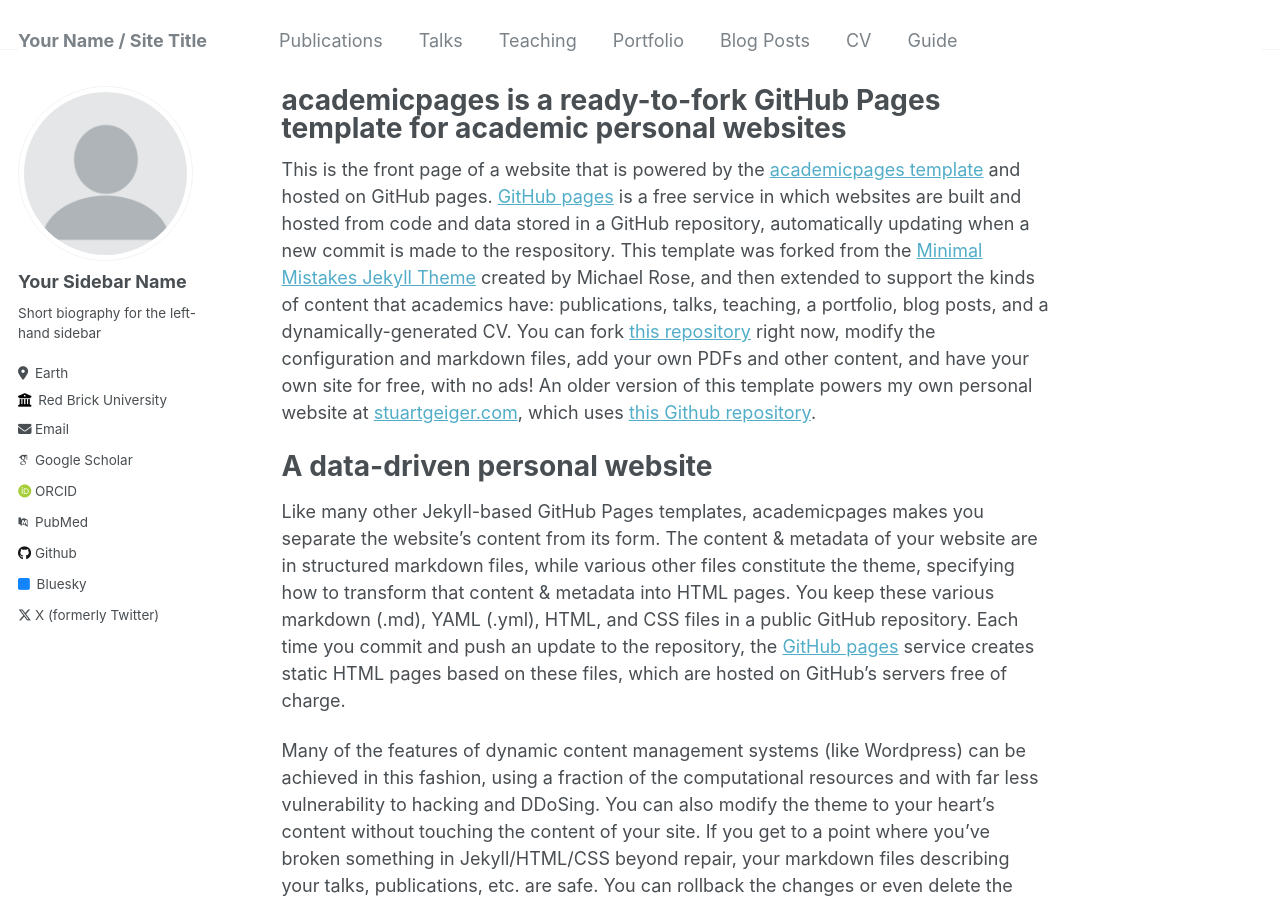
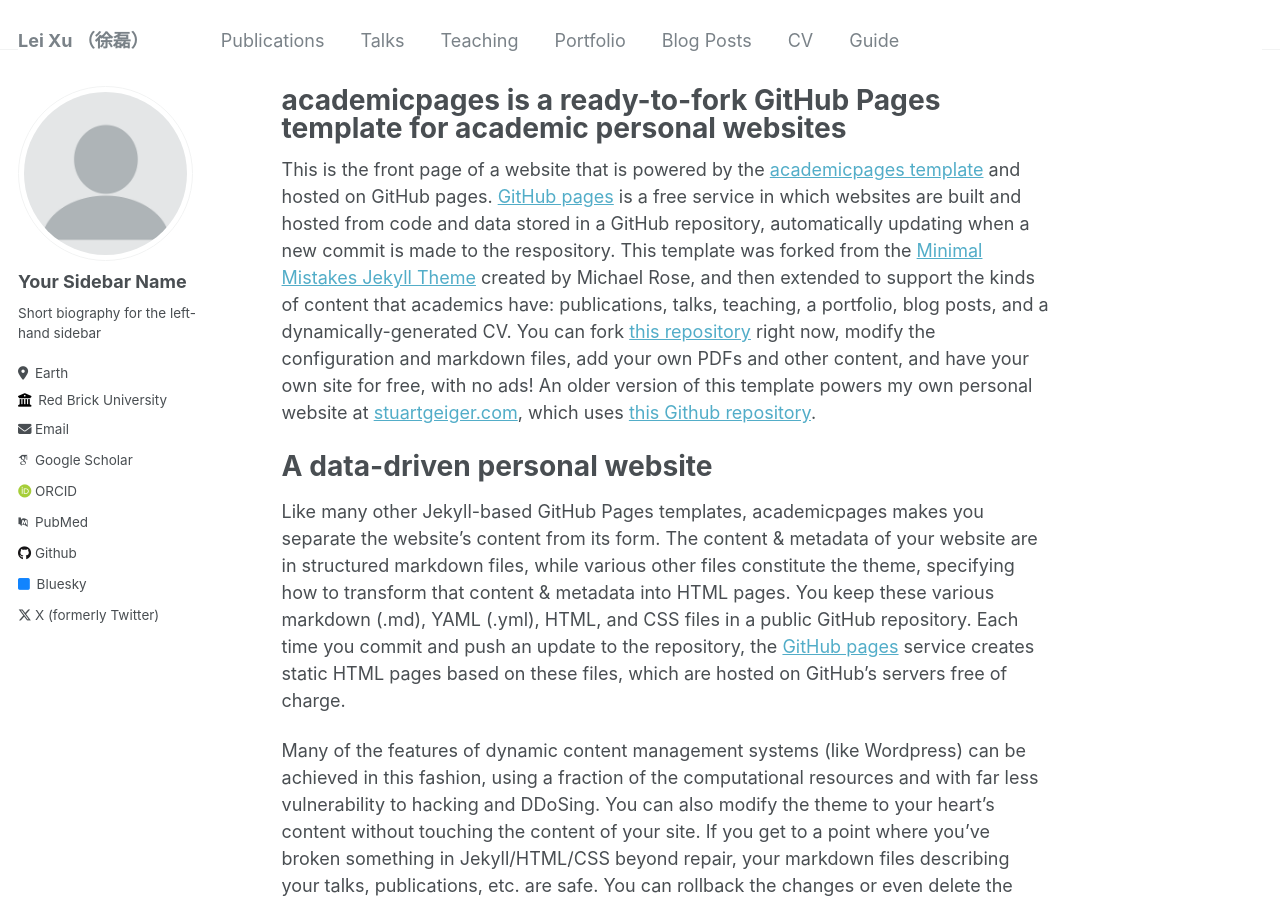
Before and after one commit to leixu-cfd/leixu-cfd.github.io, a Jekyll site: the page built from _pages/about.md, in a window 1280 px wide and 900 px high. Built offline with Jekyll 4.4.1, drawn with Linux system fonts in a browser that asks for light colours; some web fonts are replaced.

Commit message:
Update _config.yml

```diff
--- a/_config.yml
+++ b/_config.yml
@@ -8,7 +8,7 @@
 
 # Basic Site Settings
 locale                   : "en-US"
-title                    : "Your Name / Site Title"
+title                    : "Lei Xu （徐磊）"
 title_separator          : "-"
 name                     : &name "Your Name"
 description              : &description "personal description"
```
